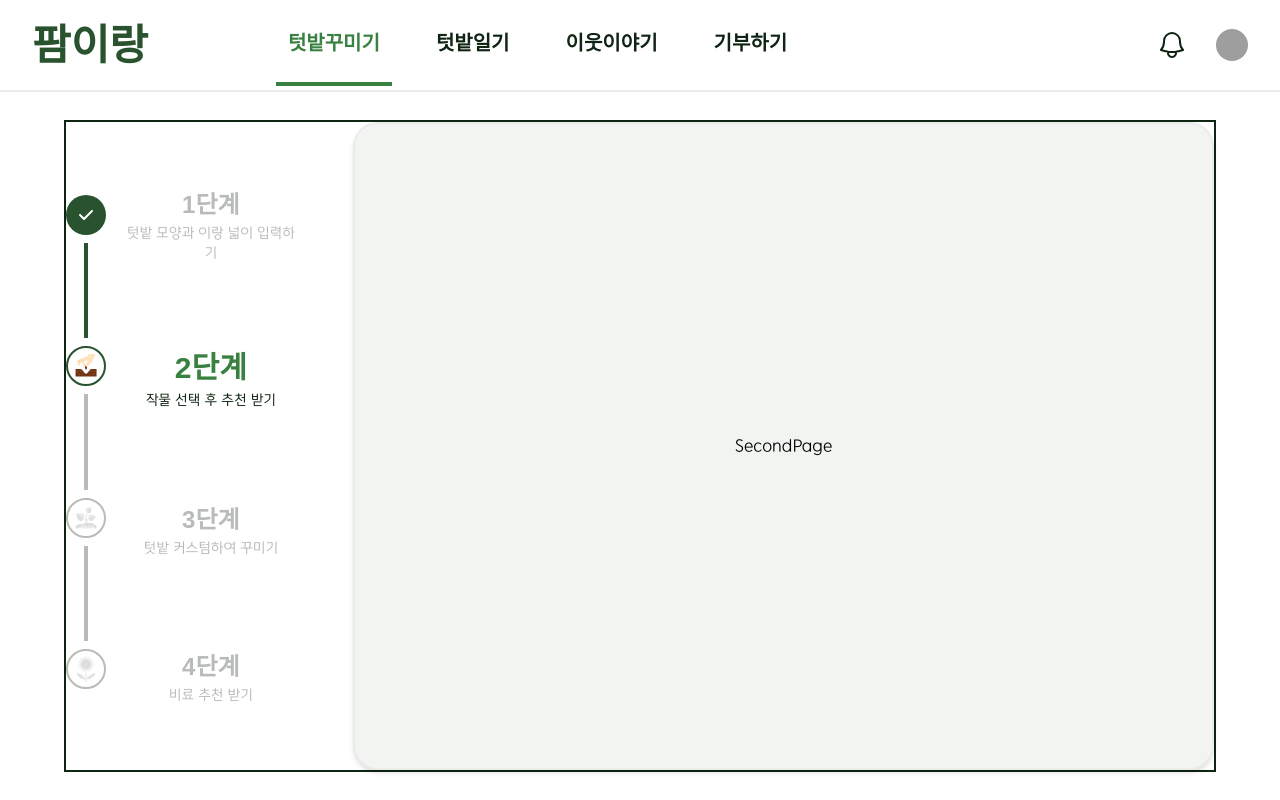
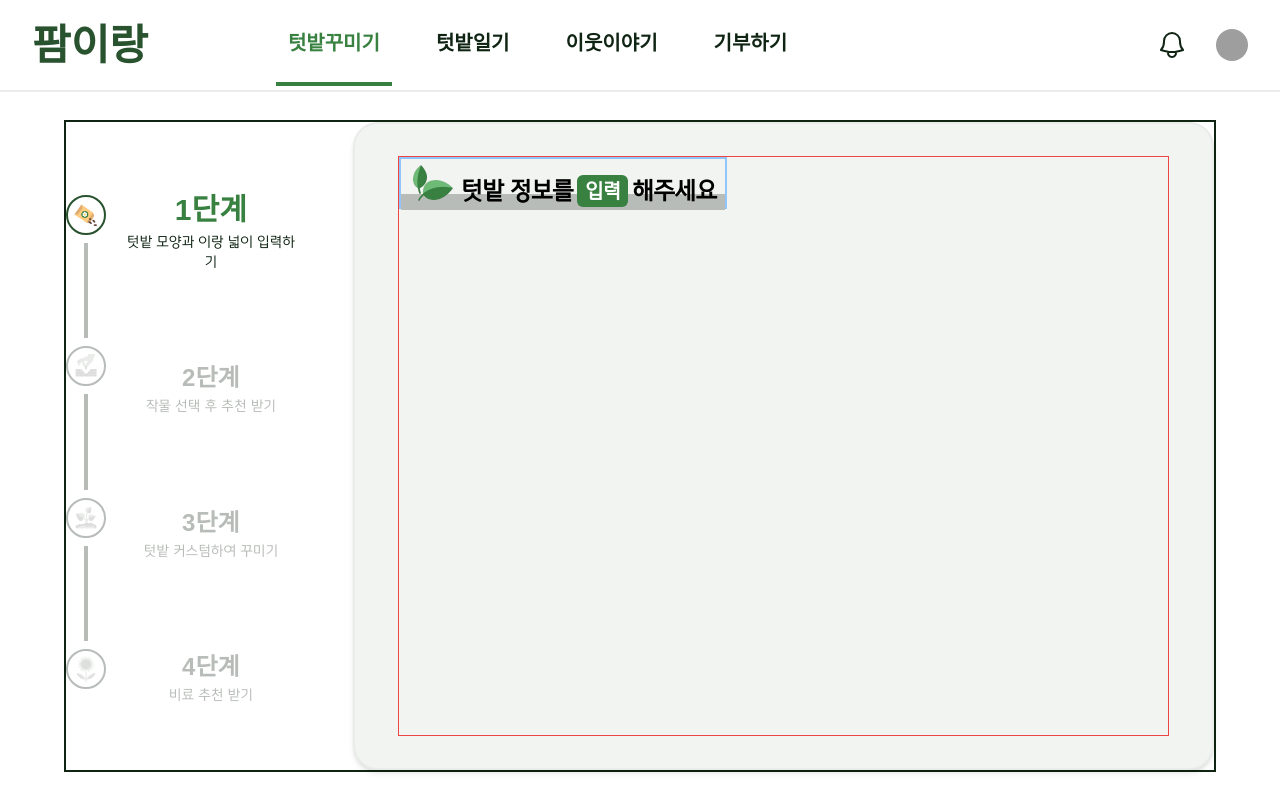
Before and after one commit to Hocheol18/Farmirang, a Next.js app in the folder frontend/: page /farm-design in a window 1280 px wide. Built offline with nearby package versions, Linux system fonts and the light colour scheme; grey boxes are pictures that could not be loaded; a web font is replaced by a local one.

Commit message:
[feat]: 텃밭꾸미기 공통 타이틀 컴포넌트 추가

```diff
--- a/frontend/app/farm-design/components/step/StepBox.tsx
+++ b/frontend/app/farm-design/components/step/StepBox.tsx
@@ -4,7 +4,7 @@ import SecondPage from "./second/SecondPage";
 import ThirdPage from "./third/ThirdPage";
 
 const StepBox = () => {
-  const currentStep = 2;
+  const currentStep = 1;
 
   const content: JSX.Element[] = [
     <FirstPage />,
--- a/frontend/app/farm-design/components/step/Stepper.tsx
+++ b/frontend/app/farm-design/components/step/Stepper.tsx
@@ -2,7 +2,7 @@ import Step from "./Step";
 import StepName from "./StepName";
 
 const Stepper = () => {
-  const nowStep: number = 2; // 현재 단계
+  const nowStep: number = 1; // 현재 단계
 
   // 단계의 제목과 내용을 배열로 관리
   const stepsDetails = [
--- /dev/null
+++ b/frontend/app/farm-design/components/step/TitleBox.tsx
@@ -0,0 +1,46 @@
+import TitleIcon from "../../../../public/icons/sprout-icon.png";
+import Image from "next/image";
+
+interface Props {
+  basicText1: string;
+  pointText: string;
+  basicText2: string;
+}
+
+const TitleBox = ({ basicText1, pointText, basicText2 }: Props) => {
+  return (
+    <div className="flex">
+      <div className="flex flex-col w-fit-content relative border-2 border-blue-300 px-2 ">
+        {/* 타이틀 밑에 회색 밑줄 */}
+        <div className="absolute w-full h-4 top-[35px] left-0 bg-gray-350" />
+
+        <div className="flex relative gap-1">
+          {/* 새싹 아이콘 */}
+          <Image
+            className="relative w-12 h-12 object-cover"
+            alt="Natural food"
+            src={TitleIcon}
+          />
+          {/* 타이틀 */}
+          <div className="inline-flex items-end relative w-fit-content gap-1">
+            {/* 일반텍스트1 */}
+            <div className="relative w-fit text-2xl font-extrabold text-black text-center tracking-[var(--m-h3-letter-spacing)] leading-[var(--m-h3-line-height)] whitespace-nowrap [font-style:var(--m-h3-font-style)]">
+              {basicText1}
+            </div>
+            {/* 포인트(강조할)텍스트 */}
+            <div className="relative w-fit text-xl px-2 rounded-md font-extrabold text-white-100 bg-green-400 text-center tracking-[var(--m-h3-letter-spacing)] leading-[var(--m-h3-line-height)] whitespace-nowrap [font-style:var(--m-h3-font-style)]">
+              {pointText}
+            </div>
+            {/* 일반텍스트2 */}
+            <div className="relative w-fit text-2xl font-extrabold text-black text-center tracking-[var(--m-h3-letter-spacing)] leading-[var(--m-h3-line-height)] whitespace-nowrap [font-style:var(--m-h3-font-style)]">
+              {basicText2}
+            </div>
+          </div>
+        </div>
+      </div>
+      <div className="flex-1"></div>
+    </div>
+  );
+};
+
+export default TitleBox;
--- a/frontend/app/farm-design/components/step/first/FirstPage.tsx
+++ b/frontend/app/farm-design/components/step/first/FirstPage.tsx
@@ -1,5 +1,16 @@
+import TitleBox from "../TitleBox";
+
 const FirstPage = () => {
-  return <div>FirstPage</div>;
+  return (
+    <div className=" flex flex-col w-[90%] h-[90%] border border-red-500">
+      {/* 1단계 타이틀 */}
+      <TitleBox
+        basicText1="텃밭 정보를 "
+        pointText="입력"
+        basicText2="해주세요"
+      />
+    </div>
+  );
 };
 
 export default FirstPage;
```
Also changed, not shown: frontend/public/icons/sprout-icon.png (added).
